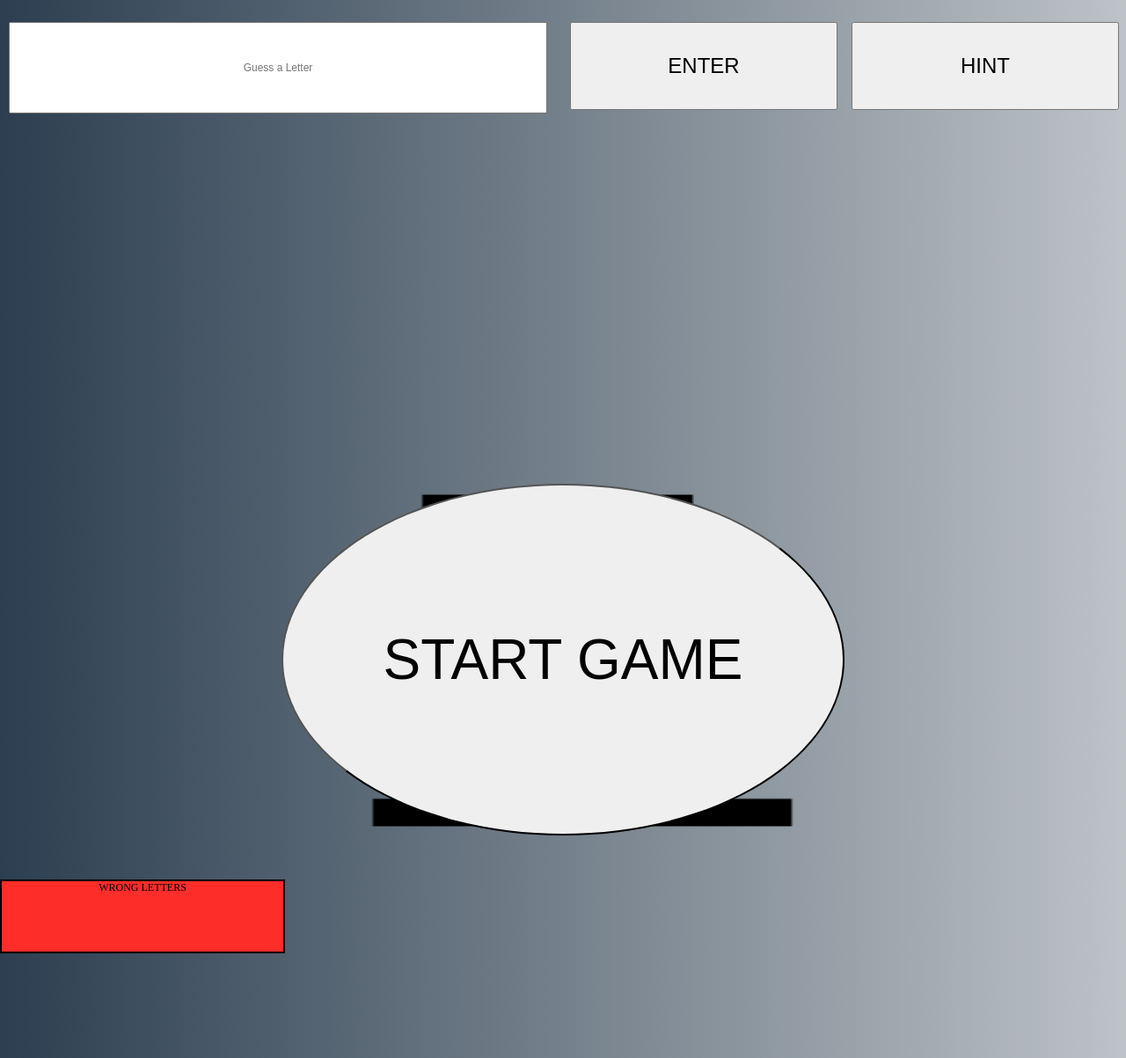
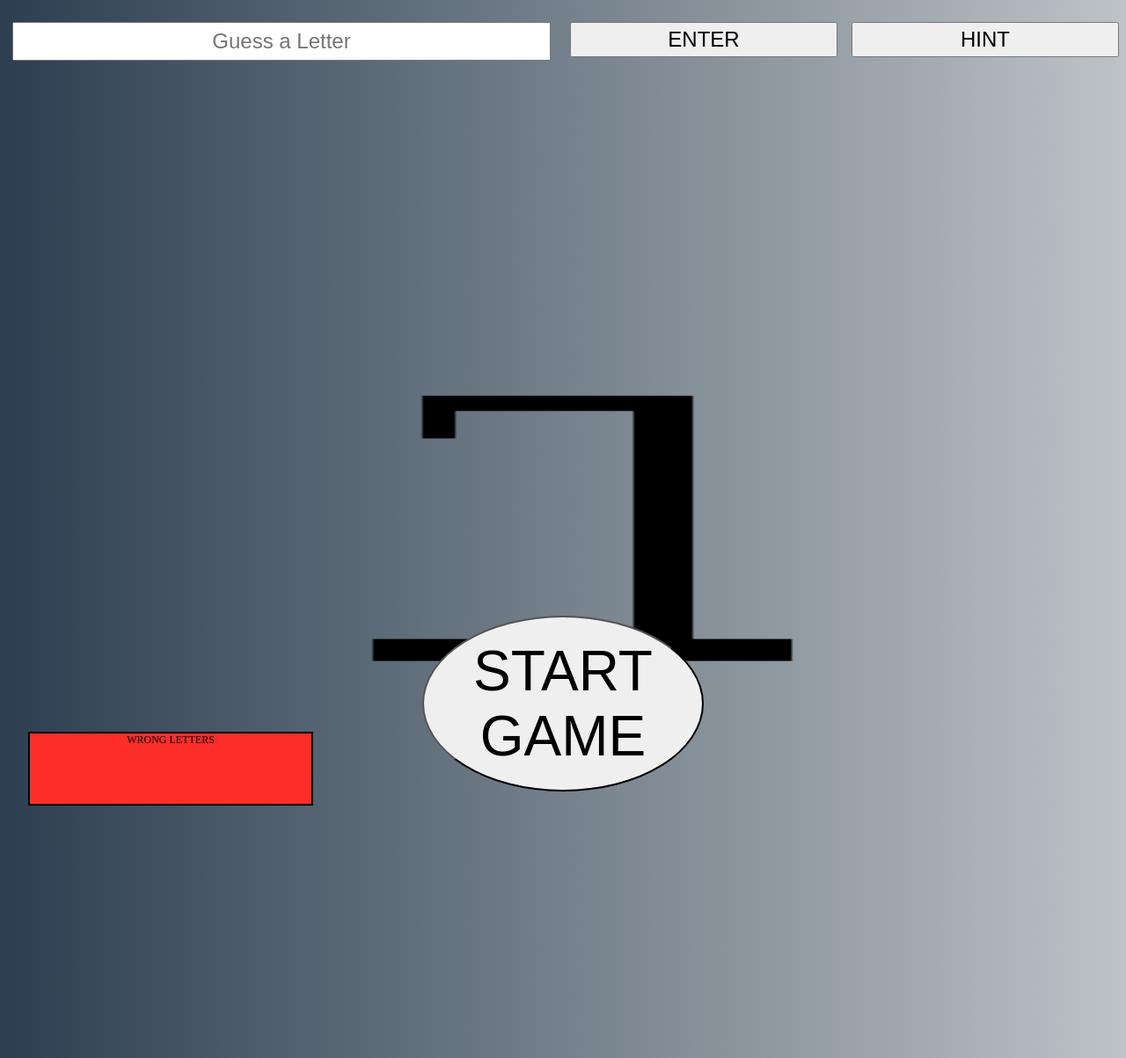
Before and after one commit to acappello459/Hangman, a plain HTML site: page index.html in a window 1280 px wide. Shown: the top 1203 px of the page at 88% size. Drawn offline with Linux system fonts and the light colour scheme.

Commit message:
added changes to fonts and some different margins/heights

```diff
--- a/index.js
+++ b/index.js
@@ -4,14 +4,13 @@
 var body = document.getElementsByTagName('body')[0];
 var input = document.getElementById('input');
 var enter = document.getElementById('enter');
-var wrongLetter = document.getElementById('wrongLetters');
+var wrongLetter = document.getElementById('wrongLetters')
 var newGame = document.getElementById('newGame');
 var picture = document.getElementById('picture');
 var hintButton = document.getElementById('hintButton')
 var guessWord = document.getElementById('guessWord')
 var hint = document.getElementById('hint')
 
-// window.addEventListener('load', alert('Would you like to play a game'))
 
 
 
@@ -66,24 +65,21 @@ var wrongLetters = [];
 var rightLetters = [];
 var remainingLetters = randomWord.length;
 var counter = 0;
-// var images = [hangman0.png, hangman1.png, hangman2.png, hangman3.png, hangman4.png, hangman5.png, hangman6.png ]
+
 
 function startGame(){
-  // let randomHint1 = randomHint
-  // let randomWord1 = randomWord
+
   console.log(randomWord)
   console.log(randomHint)
-  // var wordSplit = randomWord.split('')
-  // console.log(wordSplit)
+
   for(let i=0; i<randomWord.length;i++){
     var brick = document.createElement('div')
     brick.id = 'brick' + [i]
-    brick.style.width = '7.5%';
-    brick.style.height = '100px';
+    brick.style.width = '8%';
+    brick.style.height = '8vh';
     brick.style.border = "2px solid"
     brick.style.display = "inline-block";
     brick.style.margin = '5px 5px'
-    // brick.style.padding = '50px'
     brick.style.overflow = 'hidden'
     brick.style.textAlign = 'center'
     guessWord.appendChild(brick)
@@ -104,18 +100,17 @@ function checkLetter(){
   }else if(input.value.length == 0){
     alert("You didnt enter in a letter you dingus!")
   }else{
-    // console.log(input.value)
+
   for(let i=0; i<randomWord.length;i++){
     if(input.value.toUpperCase() == randomWord[i]){
       document.getElementById('brick'+[i]).innerHTML = randomWord[i]
-      document.getElementById('brick'+[i]).style.fontSize = '2vh'
+      document.getElementById('brick'+[i]).style.fontSize = '7vh'
       document.getElementById('brick'+[i]).style.textAlign = 'center'
       document.getElementById('brick'+[i]).style.backgroundColor = 'lightGreen'
       if(rightLetters.includes(input.value) == false){
         remainingLetters--;
       }
       result = true;
-      // console.log(remainingLetters)
 
         }
       }
@@ -123,16 +118,11 @@ function checkLetter(){
     if(result == true){
       if(rightLetters.includes(input.value)){
         alert("You've already guessed that letter you dingus!")
-        // remainingLetters++;
       }else{
         rightLetters.push(input.value)
       }
     }
-      //
-      // if(result == false){
-      //   counter++;
-      //   console.log(counter);
-      // }
+
     if(remainingLetters === 0){
       setTimeout(function(){
         if(confirm("Congratulations you guessed "+[randomWord]+" correctly! If you would like to play again please hit OK!")){
@@ -147,7 +137,7 @@ function checkLetter(){
         alert("You've already guessed that letter you dingus!")
       }else{
         counter++
-        wrongLetters.push(input.value)
+        wrongLetters.push(input.value.toUpperCase())
         wrongLetter.innerHTML = wrongLetters
         wrongLetter.style.textAlign = 'center'
         picture.style.backgroundImage = "url("+"stylesheets/images/hangman"+[counter]+".png"+")"
@@ -186,7 +176,6 @@ enter.addEventListener('click', function(){
 })
 
 hintButton.addEventListener('click', function(){
- // var hint = document.createElement('div');
  hint.value = ''
  hint.id = 'hint';
  hint.style.height = '60px';
--- a/stylesheets/_media.scss
+++ b/stylesheets/_media.scss
@@ -1,4 +1,4 @@
-@media all and (max-width: 1400px){
+@media screen and (max-width: 1400px){
 .wrapper{
   display: grid;
   grid-template-columns: 1fr 1fr 1fr 1fr;
@@ -19,7 +19,7 @@
   #picture{
     grid-column: 1/5;
     grid-row: 2/3;
-    height: 500px;
+    height: 50vh;
   }
   #guessWord{
     grid-column: 2/5;
@@ -32,8 +32,9 @@
     font-size: 1.5vh;
     grid-row: 3/4;
   }
-  #picture{
-
-  }
 
 }
+
+@media screen and (max-width: 700px){
+
+}
--- a/stylesheets/_wrapper.scss
+++ b/stylesheets/_wrapper.scss
@@ -16,11 +16,10 @@ background-repeat: repeat-y;
 }
 
 #input{
-  height: 100px;
+  height: 5vh;
   width: 95%;
   margin: 25px auto;
-  margin-left: 10px;
-  font-size: 1.5vh;
+  font-size: 3vh;
   text-align: center;
   grid-column: 1/4;
   grid-row: 1/2;
@@ -29,7 +28,7 @@ background-repeat: repeat-y;
 
 
 #hintButton{
-  height: 100px;
+  height: 5vh;
   width: 95%;
   margin: 25px auto;
   font-size: 1.5em;
@@ -38,7 +37,7 @@ background-repeat: repeat-y;
   // display: inline-block;
 }
 #enter{
-  height: 100px;
+  height: 5vh;
   width: 95%;
   margin: 25px auto;
   font-size: 1.5em;
@@ -48,16 +47,16 @@ background-repeat: repeat-y;
   // display: inline-block;
 }
 #newGame{
-  height: 400px;
-  width: 50%;
+  height: 25vh;
+  width: 25%;
   grid-row: 2/4;
   grid-column: 1/7;
-  margin: 50px auto;
+  margin: auto auto;
   font-size: 4em;
   text-align: center;
   overflow: hidden;
   border-radius: 75%;
-  // border: 4px solid red;
+  z-index: 3;
   position: relative;
   // left: 300px;
   // background: $main-background;
@@ -70,27 +69,25 @@ background-repeat: repeat-y;
 #guessWord{
   width: 100%;
   height: 100%;
-  // margin-left: 15%;
+  margin-left: 10%;
   grid-column: 1/6;
   grid-row: 2/4;
-// background: $main-background;
 }
 
 #wrongLetters{
   height: 10vh;
   width: 100%;
-  // margin:10% 10%;
+  margin:10% 10%;
   border: 2px solid;
   font-size: 2vh;
   text-align: center;
   grid-column: 1/3;
   grid-row: 4/5;
-  background-color: 	#FD2D2A;
-  // background: $main-background;
+  background-color: #FD2D2A;
 }
 
 #picture{
-  height: 1000px;
+  // height: 1000px;
   width: 75%;
   // border: 2px solid;
   background-image: url('../stylesheets/images/hangman0.png');
```
Also changed, not shown: index.html (+1 -7 lines), css/main.css, 2 other files.
